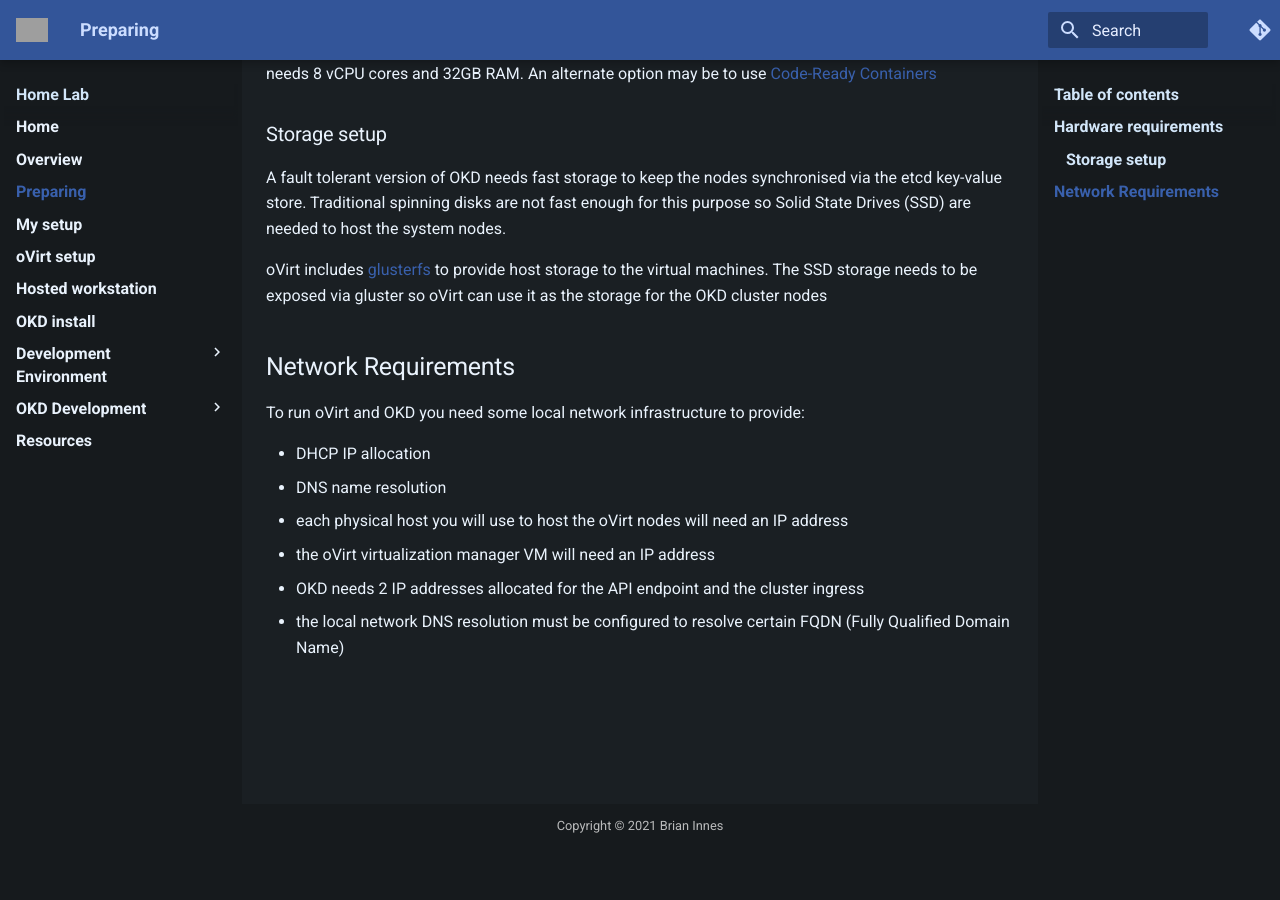
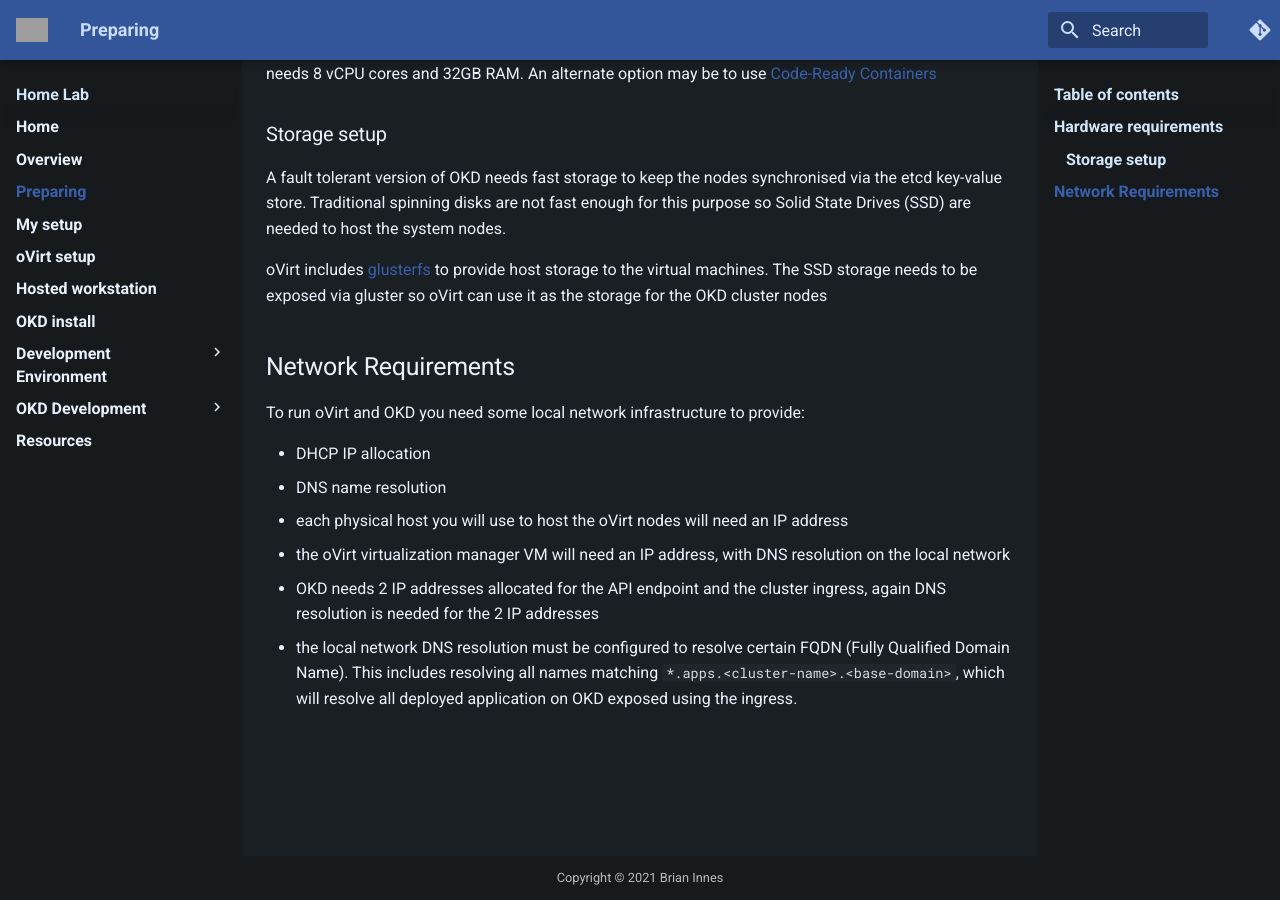
Before and after one commit to brianinnes/homeLab, an MkDocs documentation site: the page built from docs/preparation.md, in a window 1280 px wide and 900 px high, scrolled down 705 px. Built offline with MkDocs 1.6.1 and Material for MkDocs 9.7.7, drawn with Linux system fonts in a browser that asks for light colours; comment, search, counter and statistics services are not loaded; before the commit the page ends 1554 px from its top, so only the background shows below that; grey boxes are pictures that could not be loaded.

```diff
--- a/docs/preparation.md
+++ b/docs/preparation.md
@@ -35,6 +35,6 @@ To run oVirt and OKD you need some local network infrastructure to provide:
 - DNS name resolution
 
 - each physical host you will use to host the oVirt nodes will need an IP address
-- the oVirt virtualization manager VM will need an IP address
-- OKD needs 2 IP addresses allocated for the API endpoint and the cluster ingress
-- the local network DNS resolution must be configured to resolve certain FQDN (Fully Qualified Domain Name)
+- the oVirt virtualization manager VM will need an IP address, with DNS resolution on the local network
+- OKD needs 2 IP addresses allocated for the API endpoint and the cluster ingress, again DNS resolution is needed for the 2 IP addresses
+- the local network DNS resolution must be configured to resolve certain FQDN (Fully Qualified Domain Name).  This includes resolving all names matching  `*.apps.<cluster-name>.<base-domain>`, which will resolve all deployed application on OKD exposed using the ingress.
```
Also changed, not shown: docs/my-setup.md (+9 -0 lines), docs/images/homelab.png (added), 1 other file.
